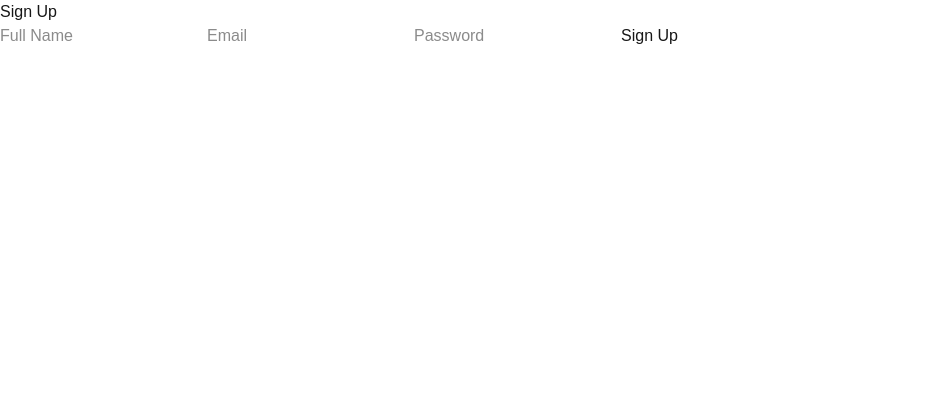
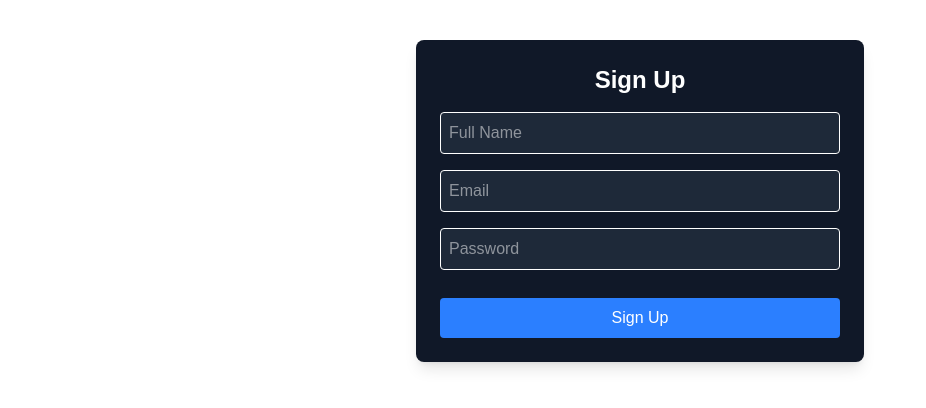
Before and after one commit to hassanaly18/next-jobs, a Next.js app: page /signup in a window 1280 px wide. Shown: the top 408 px of the page, without its empty margins (0-926 px from the left). Built offline with nearby package versions, Linux system fonts and the light colour scheme; what @supabase/auth-helpers-nextjs would draw is missing.

Commit message:
auth done, login/signup pages

```diff
--- a/src/app/jobs/[id]/page.jsx
+++ b/src/app/jobs/[id]/page.jsx
@@ -80,7 +80,7 @@ const JobDetails = () => {
         </button>
 
         {showform && (
-          <div className="mt-6 p-6 border rounded-lg bg-gray-900">
+          <div className="mt-6 p-6  rounded-lg bg-gray-900">
             <h2 className="text-xl font-semibold text-gray-200">
               Apply for this Job Now!
             </h2>
--- a/src/app/login/page.jsx
+++ b/src/app/login/page.jsx
@@ -1,9 +1,69 @@
-import React from 'react'
+"use client";
+
+import { supabase } from "@/utils/supabase";
+import { useRouter } from "next/navigation";
+import React, { useState } from "react";
 
 const Login = () => {
+  const router = useRouter();
+  const [form, setForm] = useState({
+    email: "",
+    password: "",
+  });
+  const [loading, setLoading] = useState(false);
+
+  const handleChange = (e) => {
+    setForm({ ...form, [e.target.name]: e.target.value });
+  };
+
+  const handleLogin = async () => {
+    if (!form.email || !form.password) {
+      alert("Please fill all the fields");
+      return;
+    }
+
+    setLoading(true);
+
+    const { error } = await supabase.auth.signInWithPassword({
+      email: form.email,
+      password: form.password,
+    });
+
+    if (error) {
+      alert(error.message);
+    } else {
+      alert("Login successful");
+      router.push("/");
+    }
+
+    setLoading(false);
+  };
+
   return (
-    <div>Login page</div>
-  )
-}
+    <div className="max-w-md mx-auto mt-10 p-6 bg-gray-900 rounded-lg shadow-lg">
+      <h2 className="text-2xl font-bold text-white text-center mb-4">Login</h2>
+      <input
+        type="text"
+        onChange={handleChange}
+        name="email"
+        placeholder="Email"
+        className="w-full p-2 mb-4 bg-gray-800 text-white border rounded"
+      />
+      <input
+        type="password"
+        onChange={handleChange}
+        name="password"
+        placeholder="Password"
+        className="w-full p-2 mb-4 bg-gray-800 text-white border rounded"
+      />
+      <button
+        onClick={handleLogin}
+        className="w-full bg-blue-500 text-white py-2 mt-3 rounded hover:bg-blue-700 transition"
+      >
+        Login
+      </button>
+    </div>
+  );
+};
 
-export default Login
+export default Login;
--- a/src/app/signup/page.jsx
+++ b/src/app/signup/page.jsx
@@ -1,11 +1,11 @@
-"use client"
+"use client";
 
 import { supabase } from "@/utils/supabase";
-import { useRouter } from "next/router";
+import { useRouter } from "next/navigation";
 import React, { useState } from "react";
 
 const Signup = () => {
-//   const router = useRouter();
+  const router = useRouter();
 
   const [loading, setLoading] = useState(false);
 
@@ -15,55 +15,84 @@ const Signup = () => {
     name: "",
   });
 
-  const handleSignup= async()=>{
-    if(!form.email || !form.name || !form.password){
-        alert("Kindly fill all the fields")
+  const handleSignup = async () => {
+    if (!form.email || !form.name || !form.password) {
+      alert("Kindly fill all the fields");
       return;
     }
 
-    // setLoading(true)
+    setLoading(true)
 
-    const {data, error} = await supabase.auth.signUp({
+    const { data, error } = await supabase.auth.signUp({
       email: form.email,
-        password: form.password
-    })
+      password: form.password,
+    });
 
-    if(error){
-        alert(error.message)
-    }
-    else{
-        await supabase.from("users").insert([{
+    if (error) {
+      alert(error.message);
+    } else {
+      await supabase.from("users").insert([
+        {
           id: data.user.id,
           email: form.email,
-            name: form.name
-        }])
+          name: form.name,
+        },
+      ]);
 
-        alert("Signup successful")
-        // router.push("/login")
+      alert("Signup successful");
+      router.push("/login");
     }
-    // setLoading(false)
-  }
+    setLoading(false)
+  };
 
-  const handleChange = (e)=>{
+  const handleChange = (e) => {
     setForm({
       ...form,
-        [e.target.name]: e.target.value
-    })
-  }
+      [e.target.name]: e.target.value,
+    });
+  };
 
-  return <>
-  <div>
-    <h2>
+  return (
+    <>
+      <div className="max-w-md mx-auto mt-10 p-6 bg-gray-900 rounded-lg shadow-lg">
+        <h2 className="text-2xl font-bold text-white text-center mb-4">
           Sign Up
         </h2>
-    <input type="text" name="name" onChange={handleChange} value={form.name} placeholder="Full Name"/>
-    <input type="email" name="email" value={form.email} onChange={handleChange} placeholder="Email"/>
-    <input type="password" value={form.password} name="password" onChange={handleChange} placeholder="Password"/>
-    <button onClick={handleSignup}>
-        Sign Up
+        <input
+          type="text"
+          name="name"
+          onChange={handleChange}
+          value={form.name}
+          placeholder="Full Name"
+          className="w-full p-2 mb-4 bg-gray-800 text-white border rounded"
+        />
+        <input
+          type="email"
+          name="email"
+          value={form.email}
+          onChange={handleChange}
+          placeholder="Email"
+          className="w-full p-2 mb-4 bg-gray-800 text-white border rounded"
+        />
+        <input
+          type="password"
+          value={form.password}
+          name="password"
+          onChange={handleChange}
+          placeholder="Password"
+          className="w-full p-2 mb-4 bg-gray-800 text-white border rounded"
+        />
+        <button
+          className="w-full bg-blue-500 text-white py-2 mt-3 rounded hover:bg-blue-700 transition"
+          onClick={handleSignup}
+        >
+          {
+            loading ? "Signing Up..." : "Sign Up"
+          }
         </button>
       </div>
-  </>;
+    </>
+  );
 };
 
 export default Signup;
```
Lines whose indentation alone changed are shown as unchanged.
